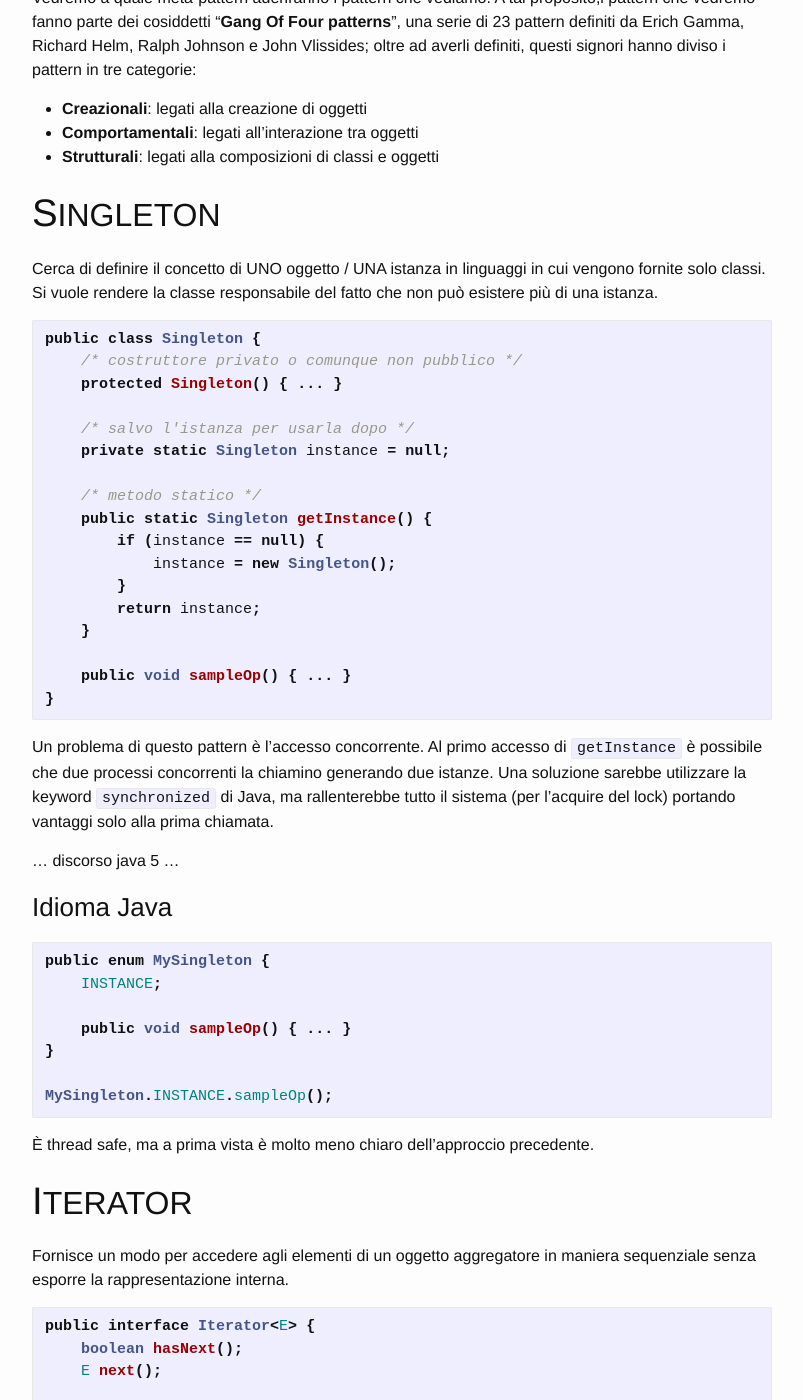
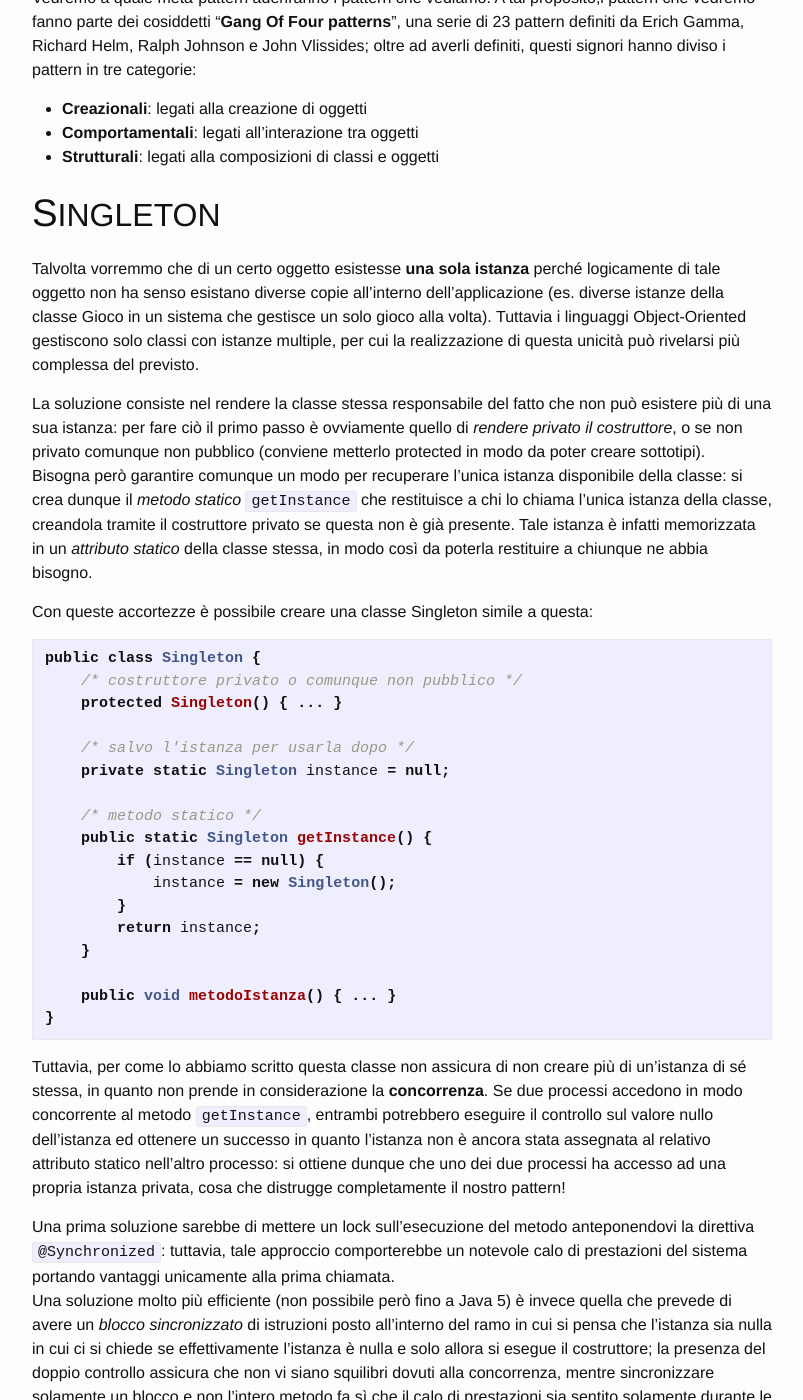
Before and after one commit to MarcoBuster/sweng, a Jekyll site: the page built from _posts/2022-10-26-Patterns.md, in a window 1280 px wide and 1400 px high, scrolled down 1898 px. Shown: the whole window, without its empty margins (238-1041 px from the left). Built offline with Jekyll 4.4.1, drawn with Linux system fonts in a browser that asks for light colours; formulas are drawn with MathJax 3; the table of contents is made by our own code; some of the changed text lies outside the part shown.

Commit message:
Integrate Singleton notes

````diff
--- a/_posts/2022-10-26-Patterns.md
+++ b/_posts/2022-10-26-Patterns.md
@@ -41,8 +41,12 @@ Vedremo a quale meta-pattern aderiranno i pattern che vediamo. A tal proposito,i
 
 ## <big>S</big>INGLETON
 
-Cerca di definire il concetto di UNO oggetto / UNA istanza in linguaggi in cui vengono fornite solo classi.
-Si vuole rendere la classe responsabile del fatto che non può esistere più di una istanza.
+Talvolta vorremmo che di un certo oggetto esistesse __una sola istanza__ perché logicamente di tale oggetto non ha senso esistano diverse copie all'interno dell'applicazione (es. diverse istanze della classe Gioco in un sistema che gestisce un solo gioco alla volta). Tuttavia i linguaggi Object-Oriented gestiscono solo classi con istanze multiple, per cui la realizzazione di questa unicità può rivelarsi più complessa del previsto.
+
+La soluzione consiste nel rendere la classe stessa responsabile del fatto che non può esistere più di una sua istanza: per fare ciò il primo passo è ovviamente quello di _rendere privato il costruttore_, o se non privato comunque non pubblico (conviene metterlo protected in modo da poter creare sottotipi). \
+Bisogna però garantire comunque un modo per recuperare l'unica istanza disponibile della classe: si crea dunque il _metodo statico_ `getInstance` che restituisce a chi lo chiama l'unica istanza della classe, creandola tramite il costruttore privato se questa non è già presente. Tale istanza è infatti memorizzata in un _attributo statico_ della classe stessa, in modo così da poterla restituire a chiunque ne abbia bisogno.
+
+Con queste accortezze è possibile creare una classe Singleton simile a questa:
 
 ```java
 public class Singleton {
@@ -60,29 +64,30 @@ public class Singleton {
         return instance;
     }
 
-    public void sampleOp() { ... }
+    public void metodoIstanza() { ... }
 }
 ```
 
-Un problema di questo pattern è l'accesso concorrente.
-Al primo accesso di `getInstance` è possibile che due processi concorrenti la chiamino generando due istanze.
-Una soluzione sarebbe utilizzare la keyword `synchronized` di Java, ma rallenterebbe tutto il sistema (per l'acquire del lock) portando vantaggi solo alla prima chiamata.
+Tuttavia, per come lo abbiamo scritto questa classe non assicura di non creare più di un'istanza di sé stessa, in quanto non prende in considerazione la __concorrenza__. Se due processi accedono in modo concorrente al metodo `getInstance`, entrambi potrebbero eseguire il controllo sul valore nullo dell'istanza ed ottenere un successo in quanto l'istanza non è ancora stata assegnata al relativo attributo statico nell'altro processo: si ottiene dunque che uno dei due processi ha accesso ad una propria istanza privata, cosa che distrugge completamente il nostro pattern!
 
-... discorso java 5 ...
+Una prima soluzione sarebbe di mettere un lock sull'esecuzione del metodo anteponendovi la direttiva `@Synchronized`: tuttavia, tale approccio comporterebbe un notevole calo di prestazioni del sistema portando vantaggi unicamente alla prima chiamata. \
+Una soluzione molto più efficiente (non possibile però fino a Java 5) è invece quella che prevede di avere un _blocco sincronizzato_ di istruzioni posto all'interno del ramo in cui si pensa che l'istanza sia nulla in cui ci si chiede se effettivamente l'istanza è nulla e solo allora si esegue il costruttore; la presenza del doppio controllo assicura che non vi siano squilibri dovuti alla concorrenza, mentre sincronizzare solamente un blocco e non l'intero metodo fa sì che il calo di prestazioni sia sentito solamente durante le prime chiamate concorrenti.
 
 ### Idioma Java
+
+Fortunatamente si è sviluppato per il linguaggio Java un idioma molto semplice per il Singleton, in cui al posto di usare una classe per definire l'oggetto si usa un __enumerativo__ con un unico valore, l'istanza. Ciascun valore di tali oggetti è infatti trattato nativamente da Java proprio come un Singleton: viene creato al momento del suo primo uso, non ne esiste più di una copia, e chiunque vi acceda accede sempre alla medesima istanza. La possibilità di creare attributi e metodi all'interno degli `enum` completa il quadro.
 
 ```java
 public enum MySingleton {
     INSTANCE;
 
-    public void sampleOp() { ... }
+    public void metodoIstanza() { ... }
 }
 
 MySingleton.INSTANCE.sampleOp();
 ```
 
-È thread safe, ma a prima vista è molto meno chiaro dell'approccio precedente.
+Si tratta inoltre di un approccio "thread safe", ovvero che lavora già bene con la concorrenza; l'unico svantaggio è che, se non si conosce l'idioma, a prima vista questa soluzione risulta molto meno chiara rispetto all'approccio precedente.
 
 ## <big>I</big>TERATOR
 
````
